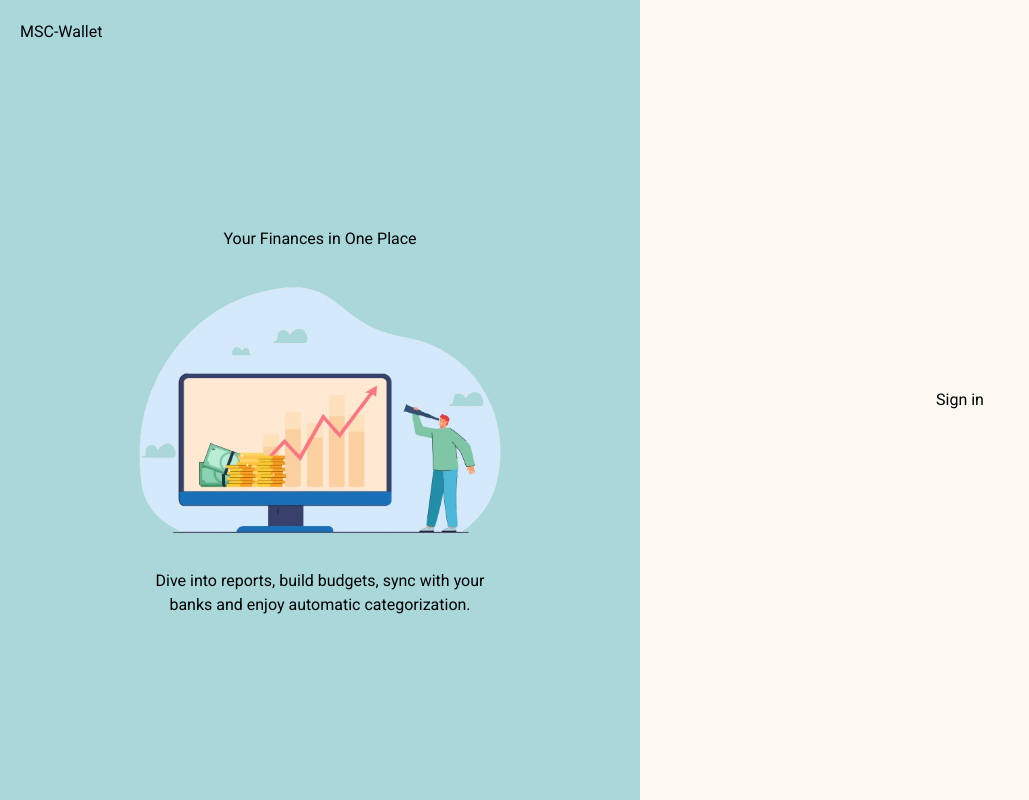
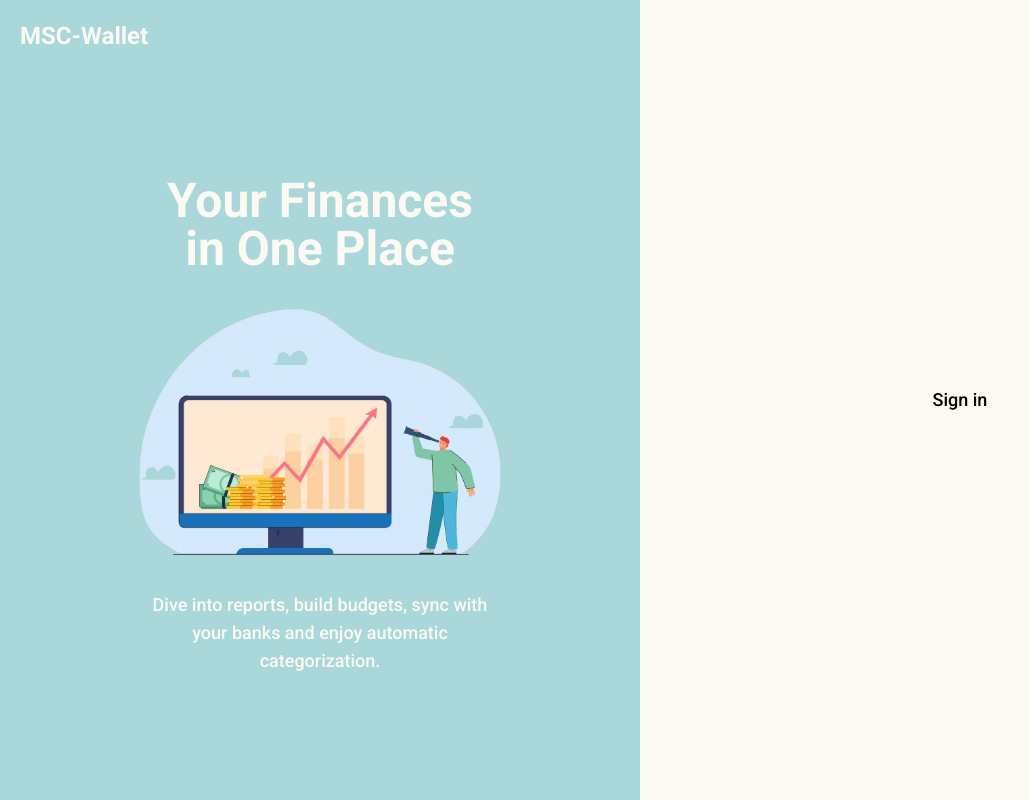
Before and after one commit to themrzlyv/bf-web, a Next.js app: page / in a window 1280 px wide. Shown: the whole page, without its empty margins (0-1029 px from the left). Built offline with nearby package versions, Linux system fonts and the light colour scheme.

Commit message:
Updated tailwind config for files

```diff
--- a/tailwind.config.ts
+++ b/tailwind.config.ts
@@ -7,6 +7,9 @@ const config: Config = {
 
     "./modules/**/**/*.{js,ts,jsx,tsx,mdx}",
     "./modules/**/*.{js,ts,jsx,tsx,mdx}",
+
+    "./components/**/*.{js,ts,jsx,tsx,mdx}",
+    "./ui/**/*.{js,ts,jsx,tsx,mdx}",
   ],
   theme: {
     extend: {
@@ -30,7 +33,7 @@ const config: Config = {
         bold: "700",
         default: "400",
         thin: "300",
-        medium: "500"
+        medium: "500",
       },
     },
   },
```
